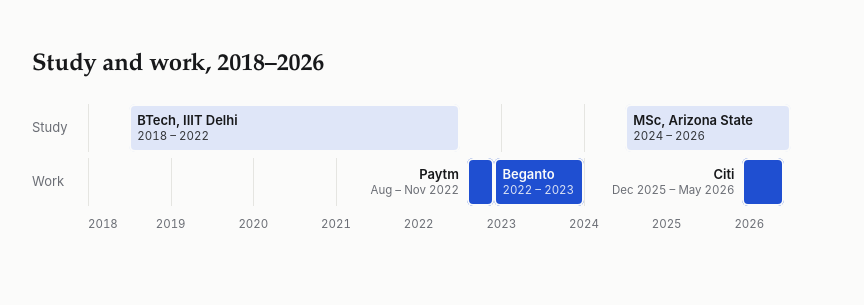
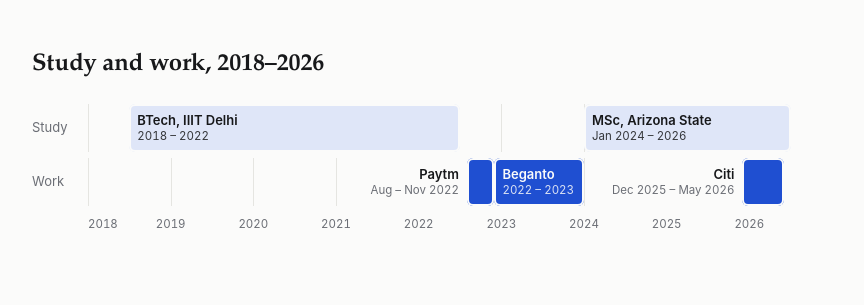
Before and after one commit to sarthakpal16/sarthak-pal-portfolio, a plain HTML site: page dist/index.html in a window 1280 px wide. Shown: the part 462-767 px from the top of the page, without its empty margins (208-1072 px from the left). Drawn offline with Linux system fonts and the light colour scheme.

Commit message:
Start the MSc timeline bar at Jan 2024 so the timeline has no gap after Beganto

```diff
--- a/dist/index.html
+++ b/dist/index.html
@@ -68,7 +68,7 @@
     <section id="path" aria-labelledby="path-heading">
       <h2 id="path-heading">Study and work, 2018–2026</h2>
       <div class="path-scroll" role="region" aria-label="Study and work timeline, scrolls sideways on small screens" tabindex="0">
-        <div class="path-chart" role="img" aria-label="Timeline from 2018 to 2026. Study: BTech in Computer Science at IIIT Delhi, 2018 to 2022; MSc in Computer Science at Arizona State University, 2024 to 2026. Work: data science intern at Paytm, August to November 2022; software developer at Beganto Software Systems, December 2022 to December 2023; software engineering at Citi, December 2025 to May 2026.">
+        <div class="path-chart" role="img" aria-label="Timeline from 2018 to 2026. Study: BTech in Computer Science at IIIT Delhi, 2018 to 2022; MSc in Computer Science at Arizona State University, January 2024 to 2026. Work: data science intern at Paytm, August to November 2022; software developer at Beganto Software Systems, December 2022 to December 2023; software engineering at Citi, December 2025 to May 2026.">
           <div class="lane">
             <span class="lane-name">Study</span>
             <div class="plot">
@@ -76,9 +76,9 @@
                 <b>BTech, IIIT Delhi</b>
                 <small>2018 – 2022</small>
               </span>
-              <span class="bar study" style="left: 72.222%; width: 22.222%;" title="MSc, Computer Science, Arizona State University, 2024 – 2026">
+              <span class="bar study" style="left: 66.667%; width: 27.778%;" title="MSc, Computer Science, Arizona State University, Jan 2024 – 2026">
                 <b>MSc, Arizona State</b>
-                <small>2024 – 2026</small>
+                <small>Jan 2024 – 2026</small>
               </span>
             </div>
           </div>
@@ -255,7 +255,7 @@
         <li class="edu">
           <span class="edu-mark" aria-hidden="true"><img src="assets/logo-asu.png" alt="" width="264" height="112"></span>
           <span class="edu-name">MSc, Computer Science <span class="org">Arizona State University</span></span>
-          <span class="when">2024 – 2026</span>
+          <span class="when">Jan 2024 – 2026</span>
         </li>
         <li class="edu">
           <span class="edu-mark" aria-hidden="true"><img src="assets/logo-iiitd.png" alt="" width="283" height="142"></span>
```
